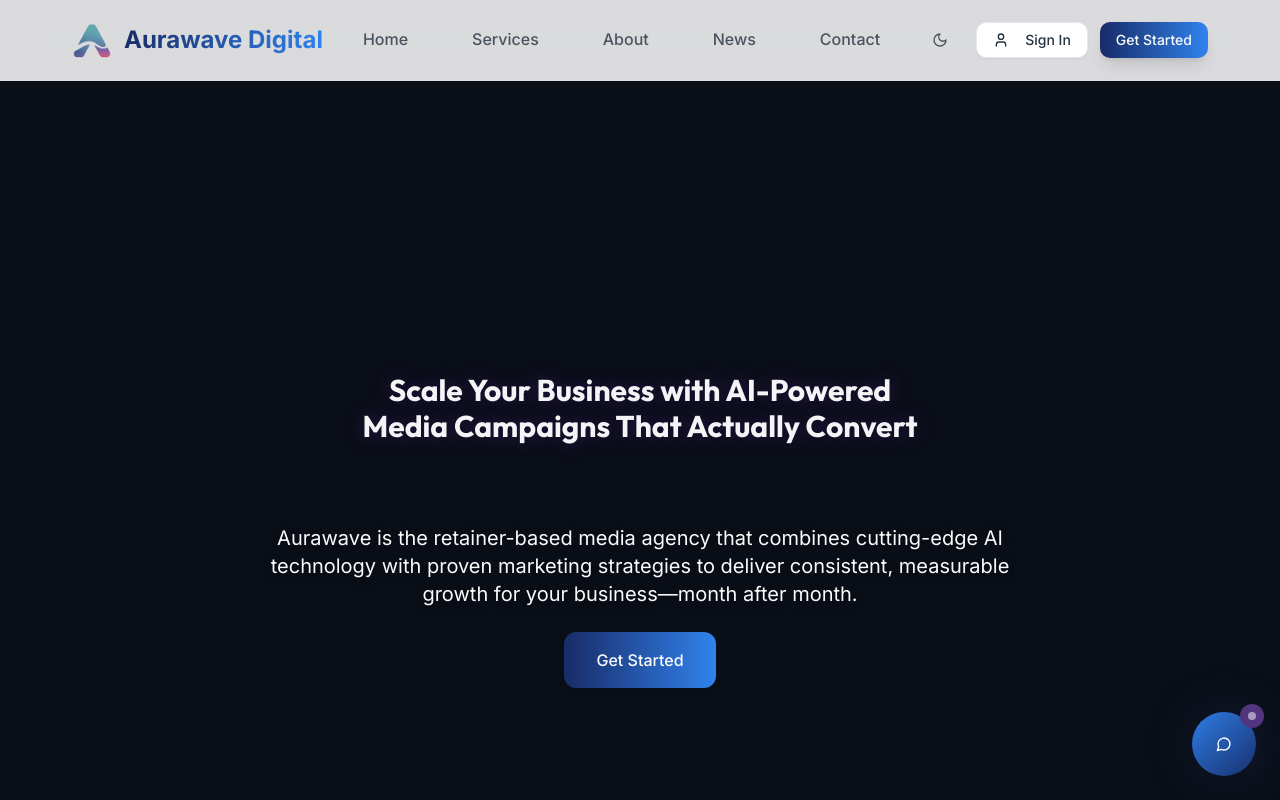
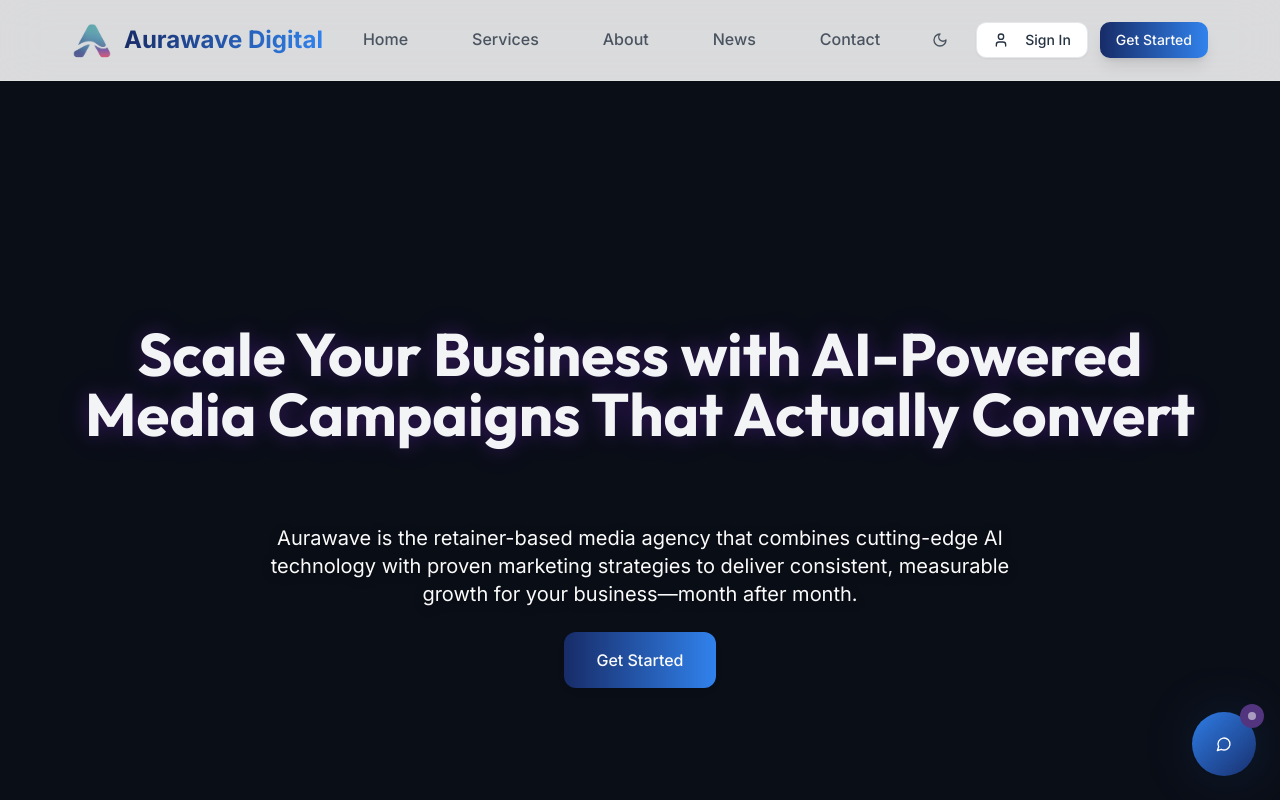
Before and after one commit to pankajtiwaskar-create/aurawave-growth-accelerator, a React (Vite) app: page / in a window 1280 px wide. Shown: the top 800 px of the page. Built offline with nearby package versions, Linux system fonts and the light colour scheme.

Commit message:
Reverted to commit 1a766eccf4d006267332de053cb708105c442329

```diff
--- a/src/components/HeroSection.tsx
+++ b/src/components/HeroSection.tsx
@@ -80,7 +80,7 @@ const HeroSection = () => {
 
 
         {/* Main heading */}
-        <h1 className="animate-fade-in-up text-gray-100 font-outfit mb-2xl text-2xl md:text-3xl" style={{
+        <h1 className="animate-fade-in-up text-gray-100 font-outfit mb-2xl text-5xl md:text-6xl" style={{
         animationDelay: '0.1s',
         textShadow: '0 0 20px rgba(147, 51, 234, 0.3), 0 0 40px rgba(147, 51, 234, 0.1)'
       }}>
```
